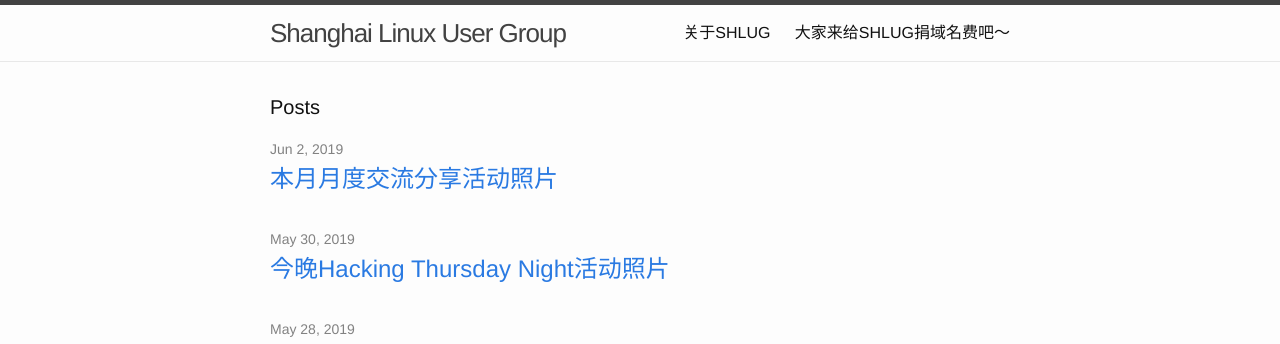
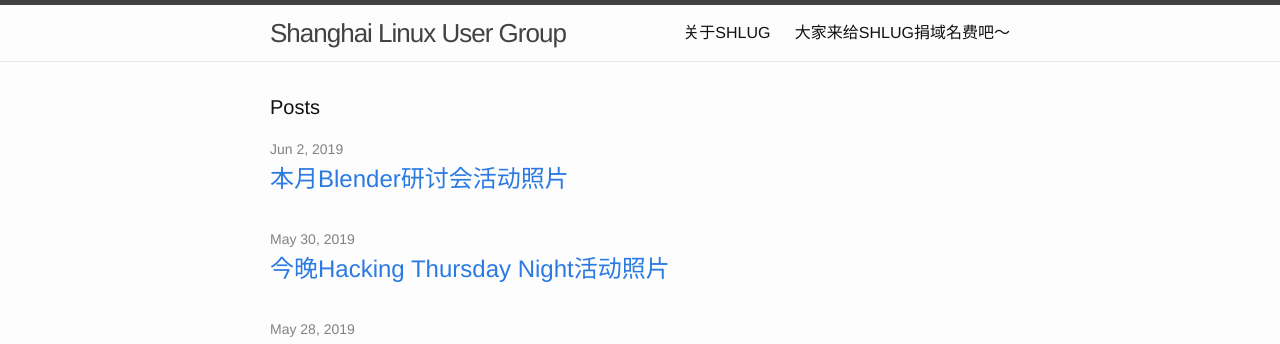
Before and after one commit to shanghailug/shanghailug.github.io, a Jekyll site: the page built from index.html, in a window 1280 px wide and 900 px high. Shown: the top 344 px of the window. Built offline with Jekyll 4.4.1, drawn with Linux system fonts in a browser that asks for light colours.

Commit message:
fix description

```diff
--- a/_posts/2019-06-02-monthly-photo.markdown
+++ b/_posts/2019-06-02-blender-workshop-photo.markdown
@@ -1,6 +1,6 @@
 ---
 layout: post
-title:  "本月月度交流分享活动照片"
+title:  "本月Blender研讨会活动照片"
 date:   2019-06-02 12:02:12 +0000
 categories: monthly
 ---
```
